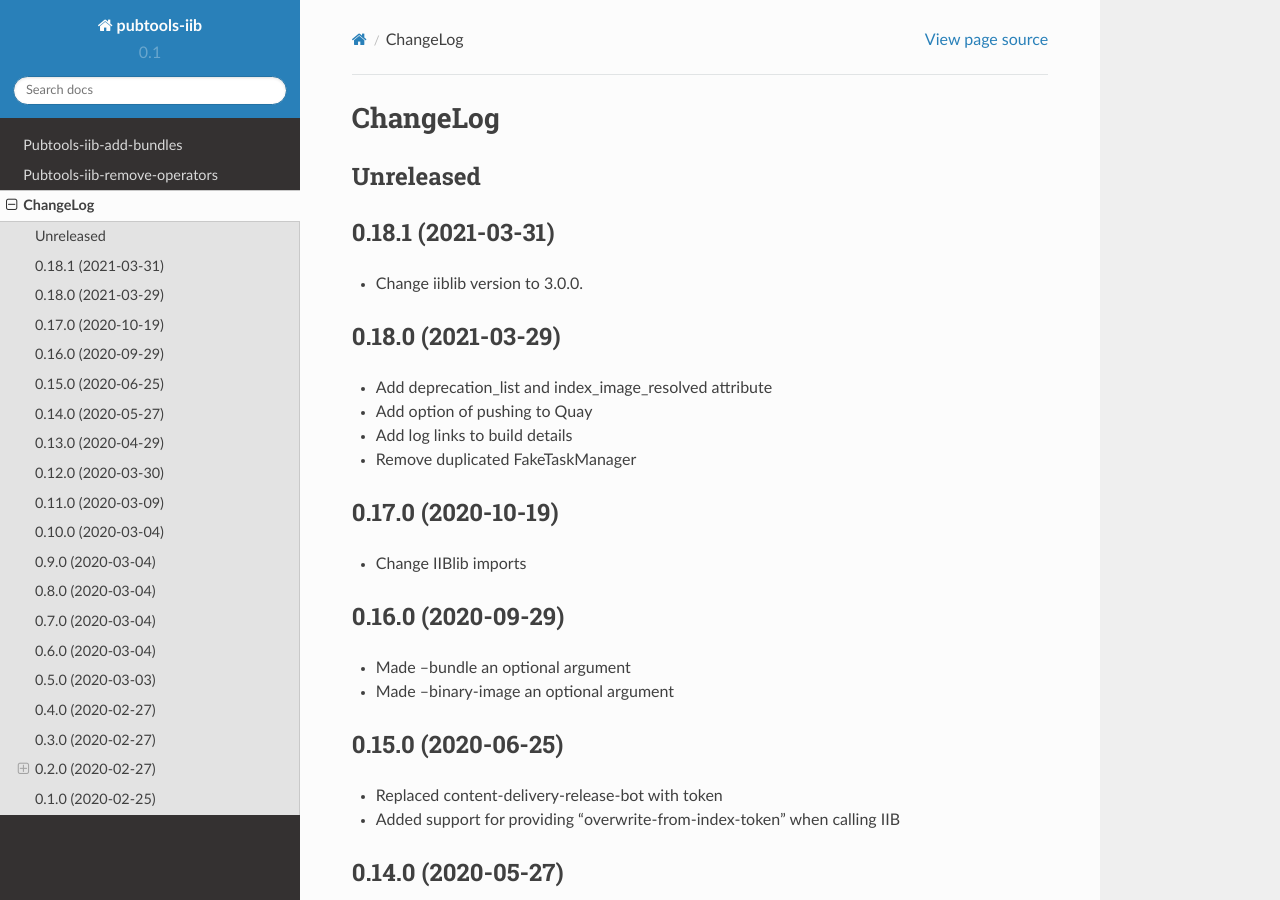
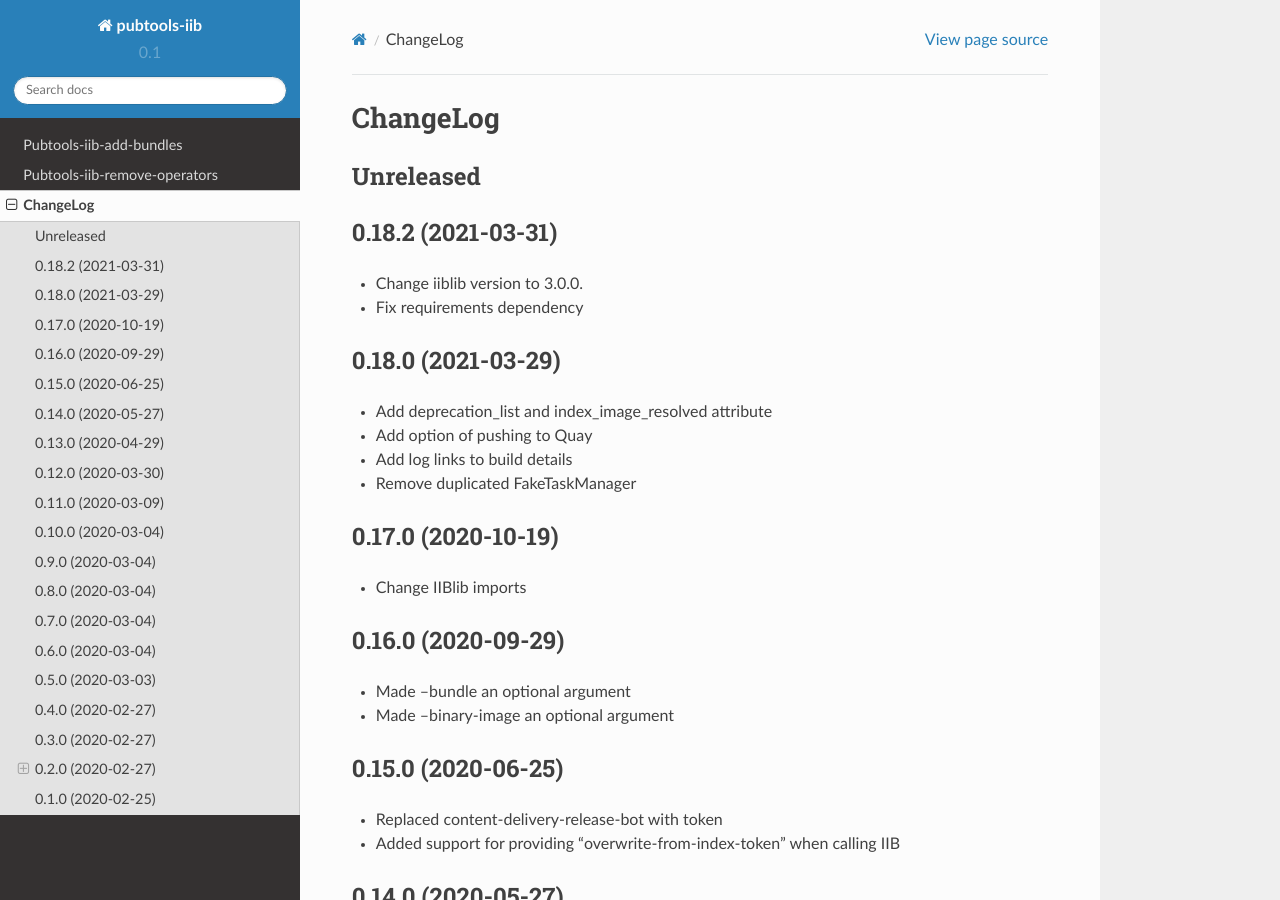
Before and after one commit to release-engineering/pubtools-iib, a Sphinx documentation site: the page built from docs/source/CHANGELOG.rst, in a window 1280 px wide and 900 px high. Built offline with Sphinx 7.4.7 and the Read the Docs theme 2.0.0, drawn with Linux system fonts in a browser that asks for light colours.

Commit message:
FIx requirements dependency and modify v0.18.2 Changelog

```diff
--- a/docs/source/CHANGELOG.rst
+++ b/docs/source/CHANGELOG.rst
@@ -4,9 +4,10 @@
 Unreleased
 -----------
 
-0.18.1 (2021-03-31)
+0.18.2 (2021-03-31)
 -------------------
 * Change iiblib version to 3.0.0.
+* Fix requirements dependency
 
 0.18.0 (2021-03-29)
 -------------------
--- a/requirements.txt
+++ b/requirements.txt
@@ -1,6 +1,6 @@
 six
 setuptools
-pyrsistent<=0.16.0; python_version == '2.7'
+pyrsistent<=0.16.0; python_version <= '2.7'
 pushcollector
 pubtools-pulp
 iiblib>=3.0.0
--- a/setup.py
+++ b/setup.py
@@ -68,7 +68,7 @@
 
 setup(
     name="pubtools-iib",
-    version="0.18.1",
+    version="0.18.2",
     description="Pubtools-iib",
     long_description=long_description,
     author="Jindrich Luza",
```
